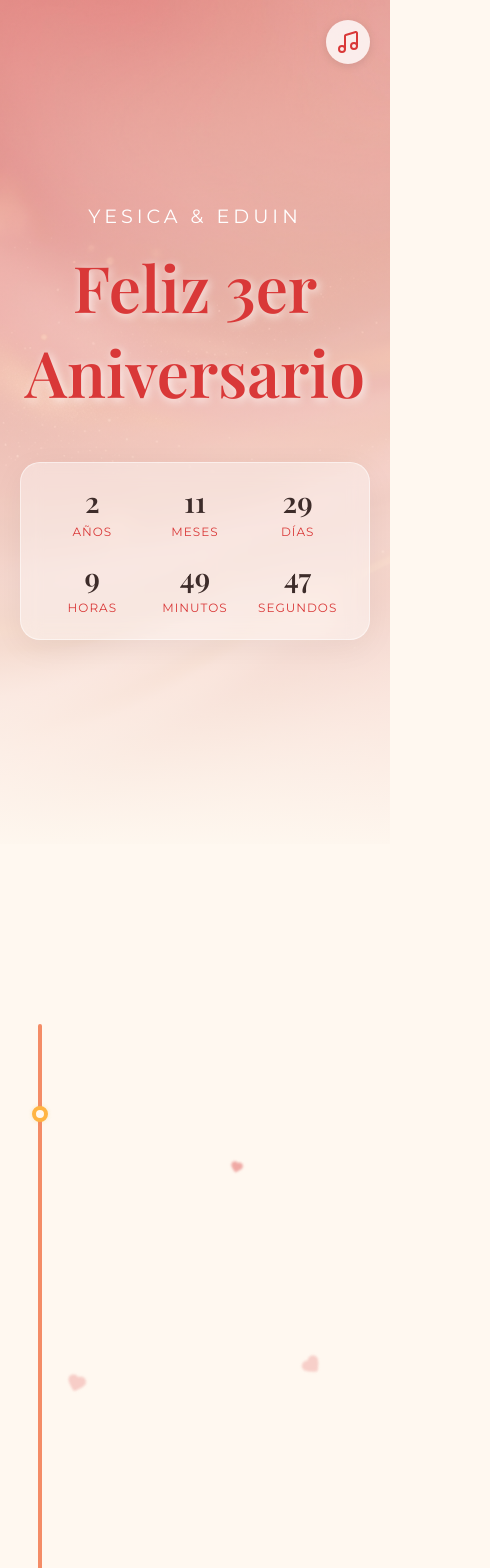
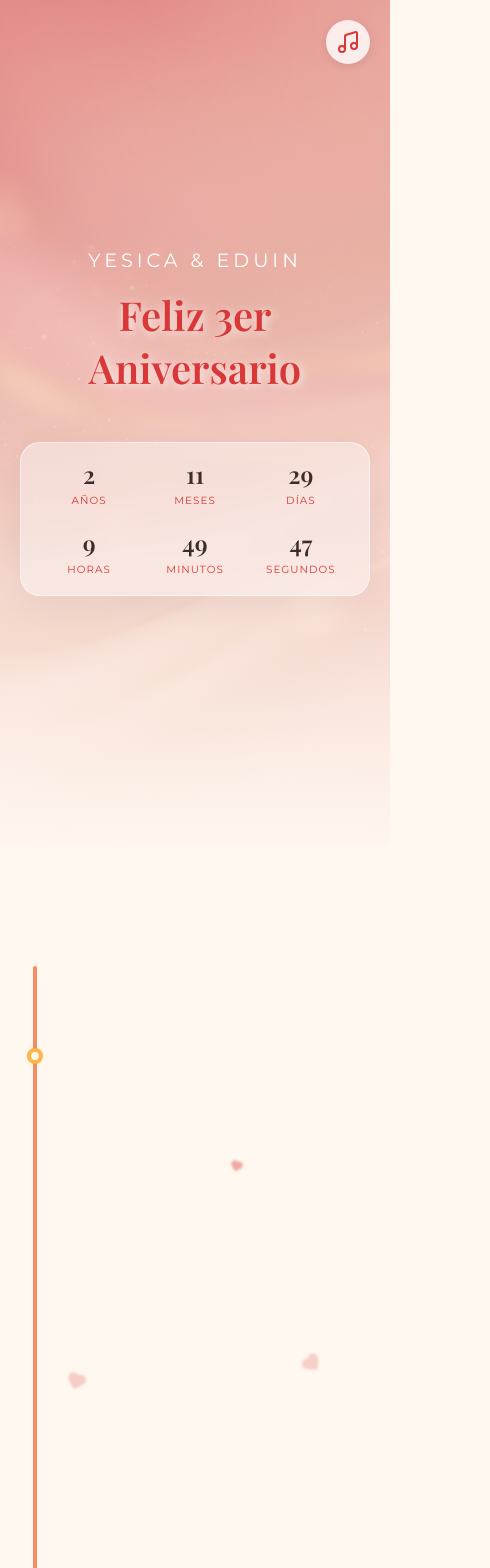
Before and after one commit to EddySempai/3-aniversary, a React (Vite) app: page / in a window 390 px wide. Shown: the top 1568 px of the page, 490 px wide, since content can reach past the window. Built offline with nearby package versions, Linux system fonts and the light colour scheme; a web font is replaced by a local one.

Commit message:
feat: implement CSS stylesheets for project layout and component styling

```diff
--- a/src/components/Footer.css
+++ b/src/components/Footer.css
@@ -87,4 +87,13 @@
   .letter-card {
     padding: 30px 20px;
   }
+  .letter-title {
+    font-size: 1.5rem;
+  }
+  .letter-text {
+    font-size: 1rem;
+  }
+  .letter-signature strong {
+    font-size: 2.5rem;
+  }
 }
--- a/src/components/Hero.css
+++ b/src/components/Hero.css
@@ -91,12 +91,13 @@
 }
 
 @media (max-width: 768px) {
+  .hero-content .main-title,
   .hero-content h1 {
     font-size: 2.5rem;
   }
   .counter-container {
     gap: 0.5rem;
-    padding: 1.5rem;
+    padding: 1.2rem;
     display: grid;
     grid-template-columns: repeat(3, 1fr);
     row-gap: 1.5rem;
@@ -105,10 +106,10 @@
     display: none;
   }
   .counter-box .number {
-    font-size: 1.8rem;
+    font-size: 1.5rem;
   }
   .counter-box .label {
-    font-size: 0.75rem;
+    font-size: 0.65rem;
     letter-spacing: 1px;
   }
 }
--- a/src/components/MusicPlayer.css
+++ b/src/components/MusicPlayer.css
@@ -211,8 +211,20 @@
   .player-controls {
     width: 100%;
   }
+  .sound-waves-bg {
+    left: 1rem;
+    right: 1rem;
+    height: 200px;
+  }
+  .album-art {
+    width: 150px;
+    height: 150px;
+  }
+  .play-btn {
+    width: 50px;
+    height: 50px;
+  }
 }
-
 .floating-music-control {
   position: fixed;
   top: 20px;
--- a/src/components/Timeline.css
+++ b/src/components/Timeline.css
@@ -262,14 +262,14 @@
   }
 
   .timeline-content, .timeline-quote {
-    width: 100%;
-    margin: 0 !important;
-    padding-left: 50px !important;
+    width: calc(100% - 50px);
+    margin: 0 0 0 50px !important;
+    padding: 20px !important;
     text-align: left !important;
   }
 
   .timeline-quote {
-    margin-top: 20px !important;
+    margin-top: 15px !important;
     font-size: 1.2rem;
   }
 
--- a/src/index.css
+++ b/src/index.css
@@ -52,3 +52,14 @@ h1, h2, h3, h4, h5, h6 {
   margin-bottom: 2rem;
   color: var(--color-primary);
 }
+
+@media (max-width: 768px) {
+  .section {
+    padding: 60px 15px;
+  }
+
+  .title {
+    font-size: 2rem;
+    margin-bottom: 1.5rem;
+  }
+}
```
